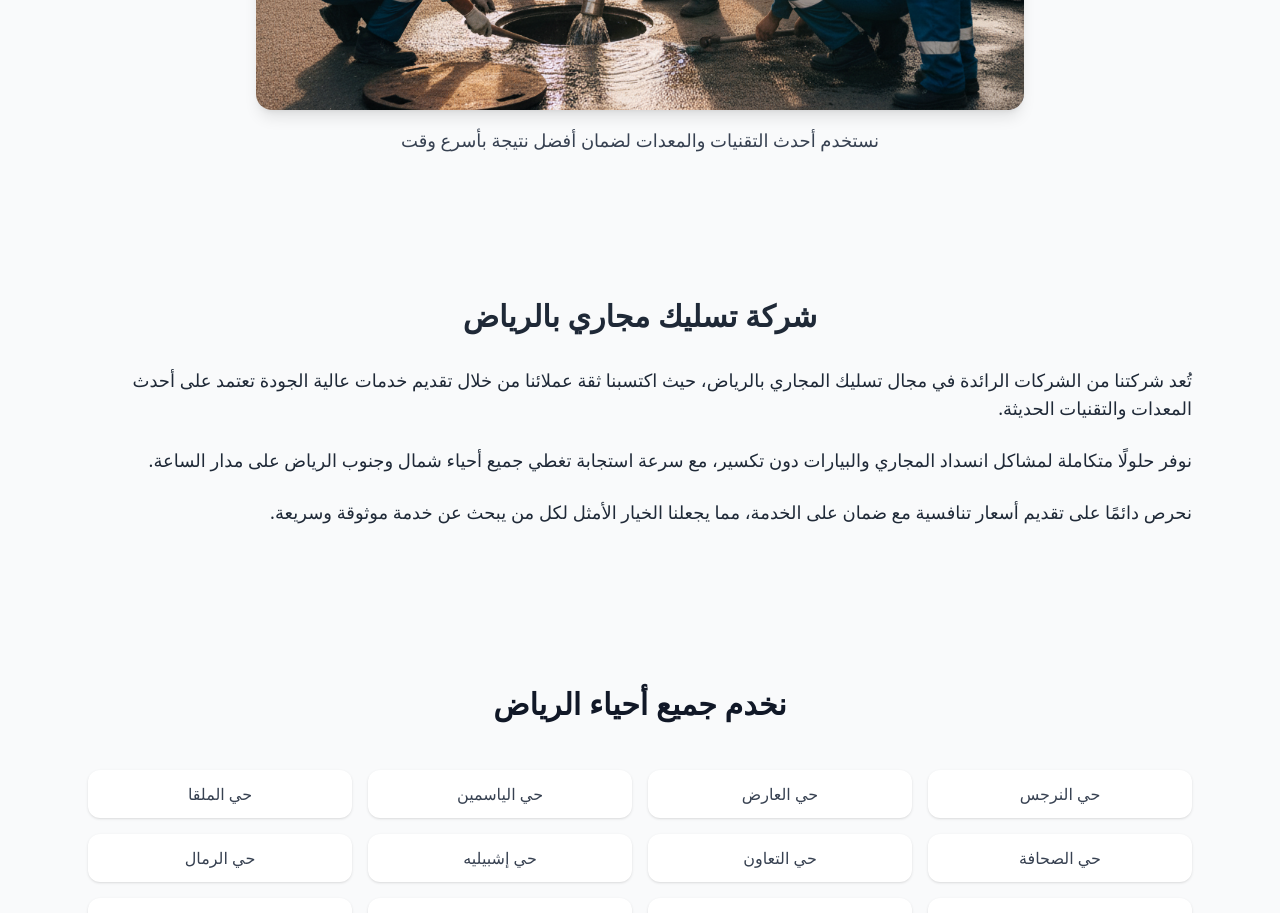
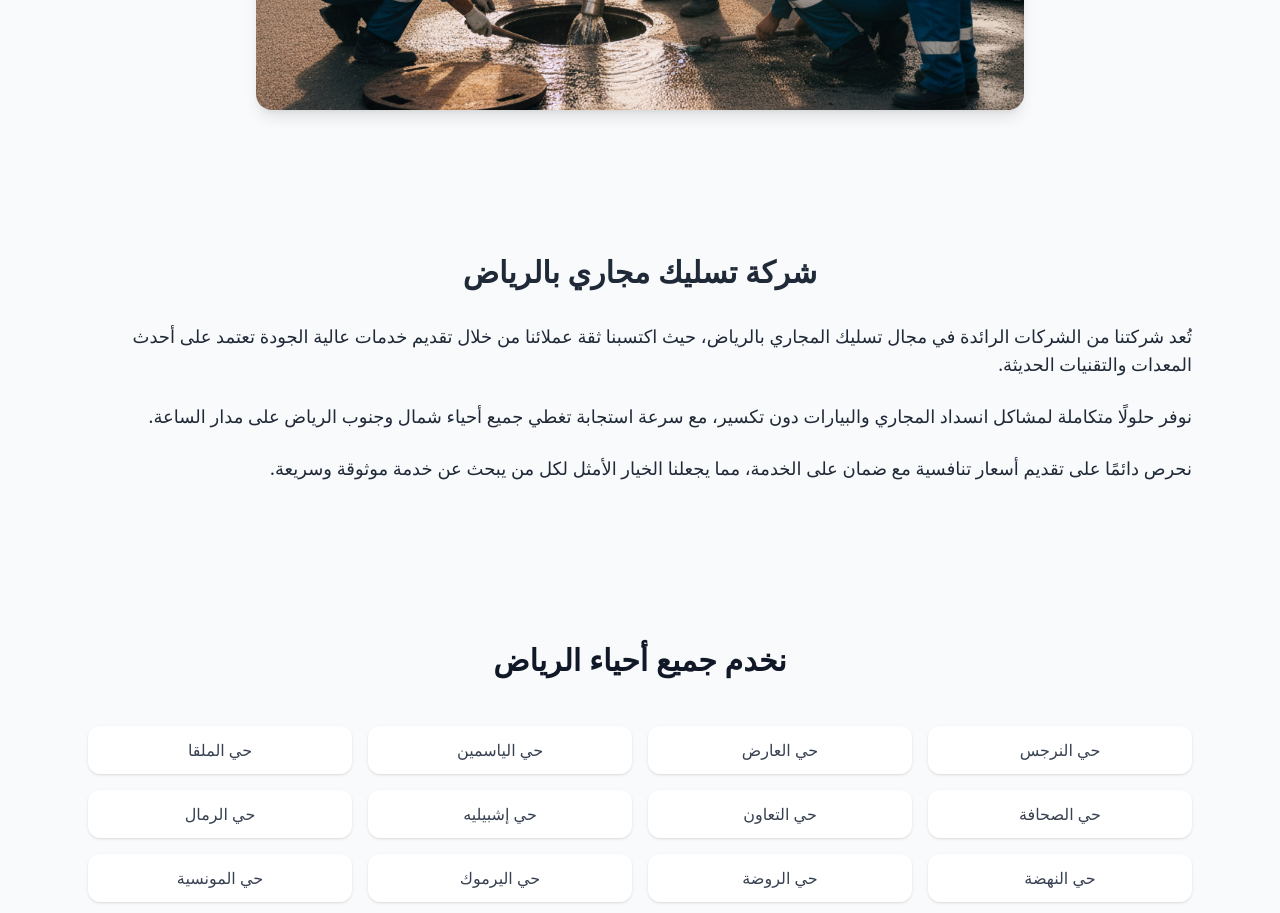
Before and after one commit to youssefahmed59/taslik-majari-riyadh, a Next.js app: page / in a window 1280 px wide. Shown: the part 3560-4473 px from the top of the page. Built offline with nearby package versions, Linux system fonts and the light colour scheme.

Commit message:
Remove paragraph on technology and equipment
Removed a paragraph about technology and equipment.

```diff
--- a/app/page.jsx
+++ b/app/page.jsx
@@ -105,9 +105,6 @@ export default function Home() {
           alt="معدات متطورة لتسليك المجاري بالرياض"
           className="mx-auto rounded-2xl shadow-lg max-w-3xl"
         />
-        <p className="mt-4 text-gray-700 text-lg">
-          نستخدم أحدث التقنيات والمعدات لضمان أفضل نتيجة بأسرع وقت
-        </p>
       </section>
 
       {/* About Content */}
```
